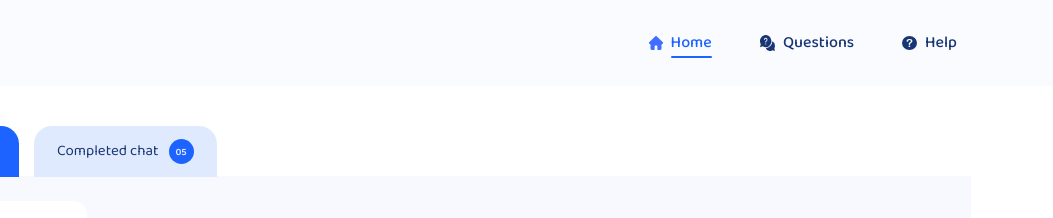
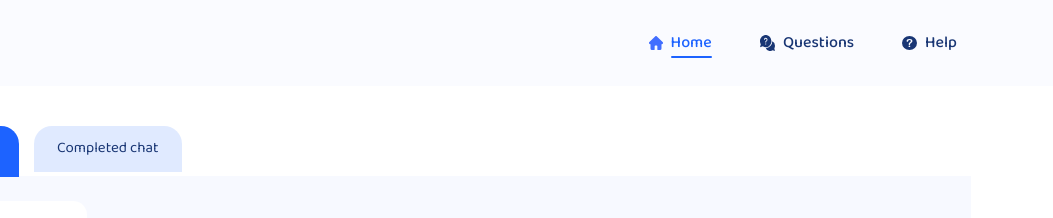
Before and after one commit to Neethuspericorn/chatbot-ui, a plain HTML site: page chat.html in a window 1280 px wide. Shown: the top 218 px of the page, 227-1280 px from the left. Drawn offline with Linux system fonts and the light colour scheme.

Commit message:
latest chat

```diff
--- a/chat.html
+++ b/chat.html
@@ -81,7 +81,7 @@
                             <a class="nav-link active" data-bs-toggle="tab" href="#currentChat">Current Chat <span class="badge">05</span> </a>
                         </li>
                         <li class="nav-item">
-                            <a class="nav-link" data-bs-toggle="tab" href="#completedChat">Completed chat <span class="badge">05</span></a>
+                            <a class="nav-link" data-bs-toggle="tab" href="#completedChat">Completed chat </a>
                         </li>
                     </ul>
                     <!-- Tab panes -->
```
